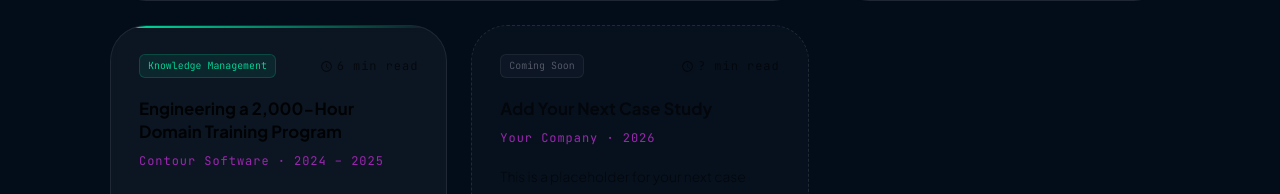
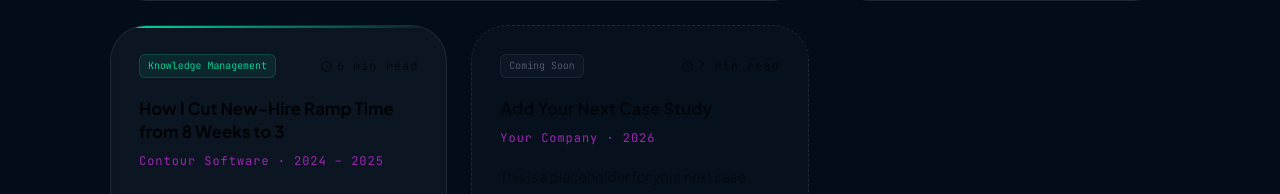
Before and after one commit to shironigun/shironigun.github.io, a React (Vite) app: page / in a window 1280 px wide. Shown: the part 9023-9217 px from the top of the page. Built offline with nearby package versions, Linux system fonts and the light colour scheme.

Commit message:
Rename training case study to impact-focused title

```diff
--- a/src/data/mockData.js
+++ b/src/data/mockData.js
@@ -899,7 +899,7 @@
   },
   {
     id: "cs-training",
-    title: "Engineering a 2,000-Hour Domain Training Program",
+    title: "How I Cut New-Hire Ramp Time from 8 Weeks to 3",
     subtitle: "Cutting New-Hire Ramp Time from 8 Weeks to 3",
     company: "Contour Software",
     period: "2024 – 2025",
```
